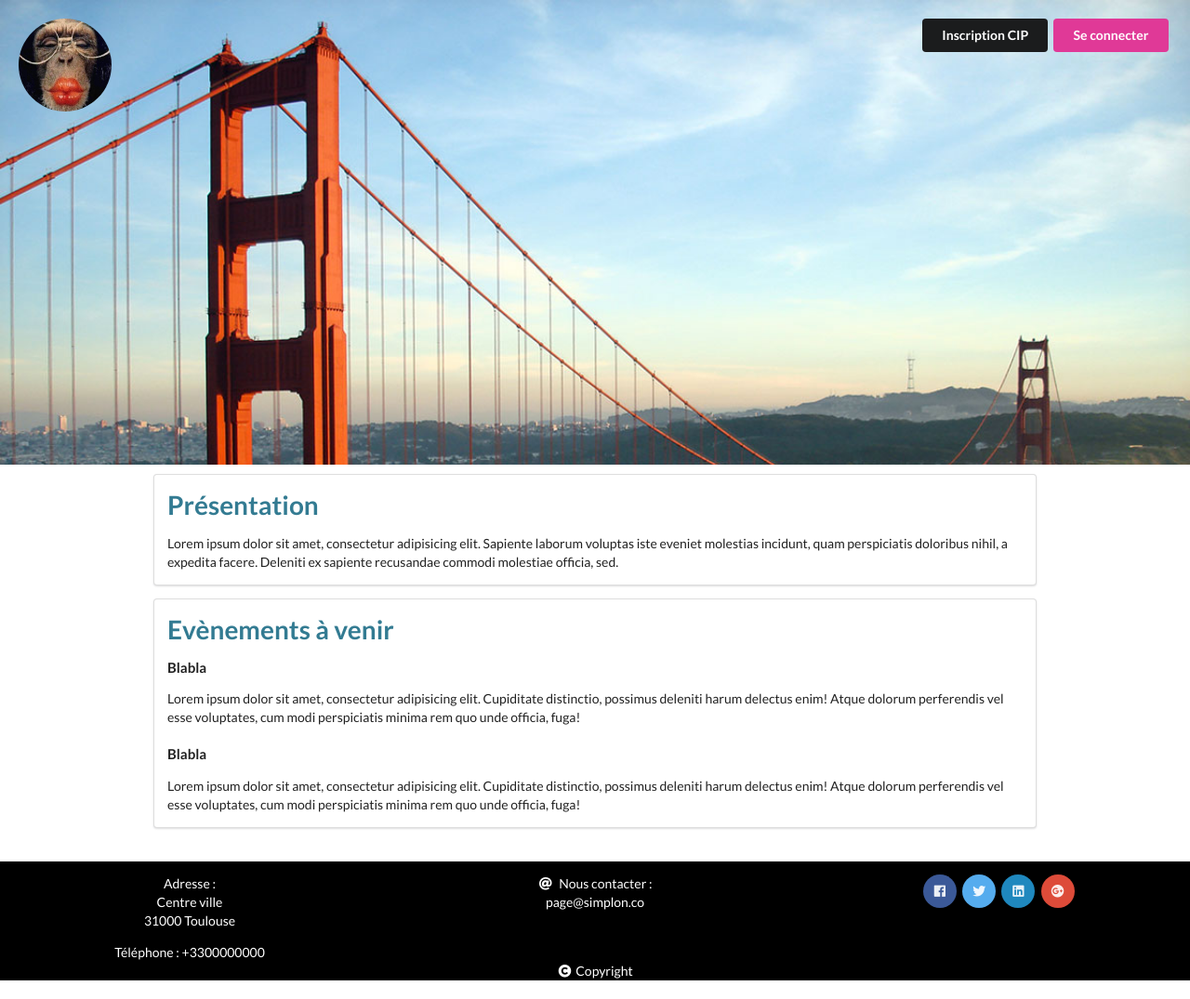
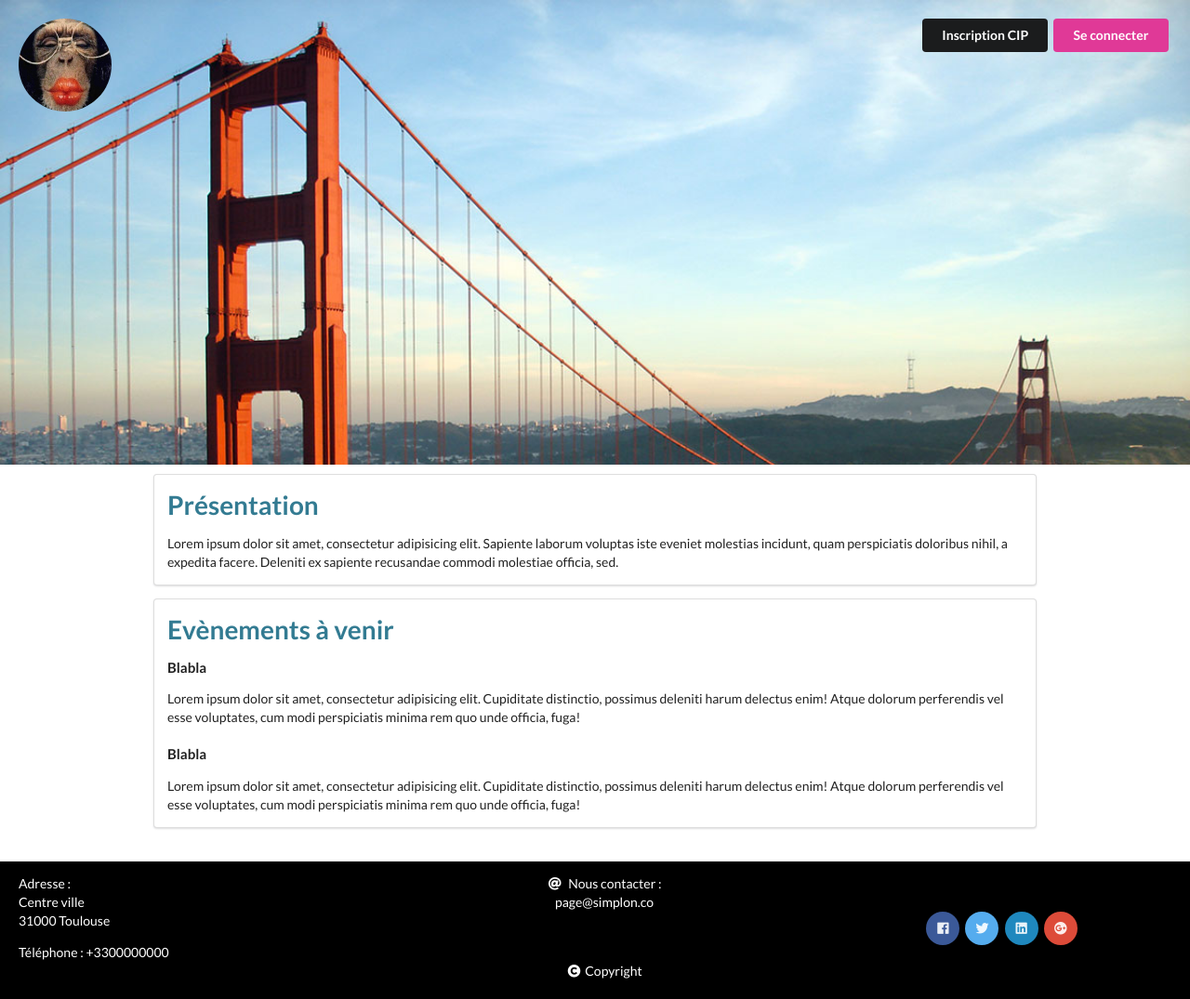
Before and after one commit to alicejeanblanc/Passerelle-RH-, a plain HTML site: page index.html in a window 1280 px wide. Shown: the whole page at 93% size. Drawn offline with nearby package versions, Linux system fonts and the light colour scheme.

Commit message:
déplacement élément footer vers la gauche

```diff
--- a/index.html
+++ b/index.html
@@ -38,7 +38,7 @@
 	<footer>
 		<div class="ui grid">
 			<div class="three column row">
-			<div class="column nsp">
+			<div class="column nspa ">
 					<p>Adresse :
 					<br>
 					Centre ville
@@ -50,6 +50,7 @@
 					page@simplon.co</p>
 				</div>
 				<div class="column nsp">
+				<br><br>
 					<button class="ui circular facebook icon button">
 						<i class="facebook icon"></i>
 					</button>
--- a/style.css
+++ b/style.css
@@ -54,6 +54,7 @@ h1{
 	color: #337B92;
 }
 footer {
+	padding-left: 20px;
 	margin-top: 50px;
 	background-color: black;
 	color: white;
@@ -61,6 +62,10 @@ footer {
 .nsp {
 	text-align: center;
 }
+.nspa {
+	padding-right: 20px;
+}
 .copy{
 	text-align: center;
+	padding-bottom: 20px;
 }
```
